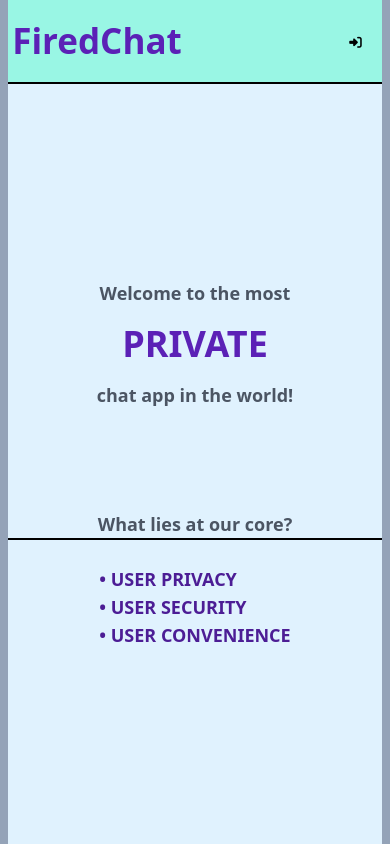
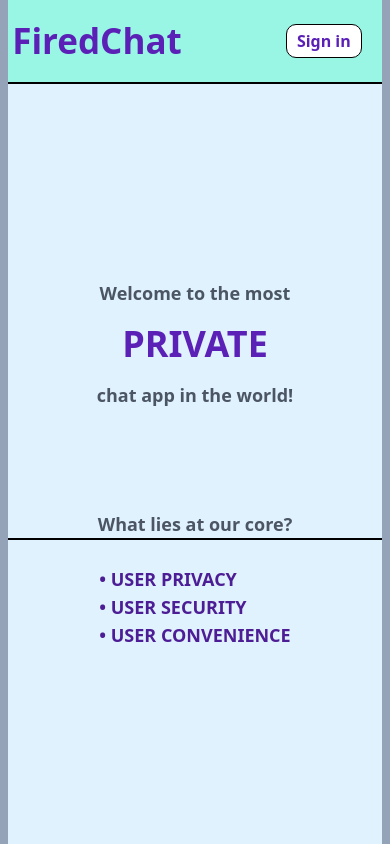
Before and after one commit to PrgrmrHarshShukla/Vchat, a React (Vite) app in the folder ui/: page / in a window 390 px wide. Shown: the top 844 px of the page. Built offline with nearby package versions, Linux system fonts and the light colour scheme; no server answers.

Commit message:
Update Header.jsx

```diff
--- a/ui/src/components/Header.jsx
+++ b/ui/src/components/Header.jsx
@@ -39,10 +39,10 @@ function Header() {
               :
               <Link to = '/login'>
                 <div className="sm:flex-row flex flex-row items-baseline sm:gap-2 cursor-pointer">
-                  <div className="border-[1px] cursor-pointer border-black rounded-[10px] bg-white px-2.5 py-1 hidden sm:block ">
+                  <div className="border-[1px] cursor-pointer border-black rounded-[10px] bg-white px-2.5 py-1 block ">
                     <span className="mb-[1px] text-violet-800">Sign in</span>
                   </div>
-                  <div className=" block sm:hidden">
+                  <div className="hidden">
                     <i className="fas fa-sign-in-alt text-[12.5px]"></i>
                   </div>
                 </div>
```
